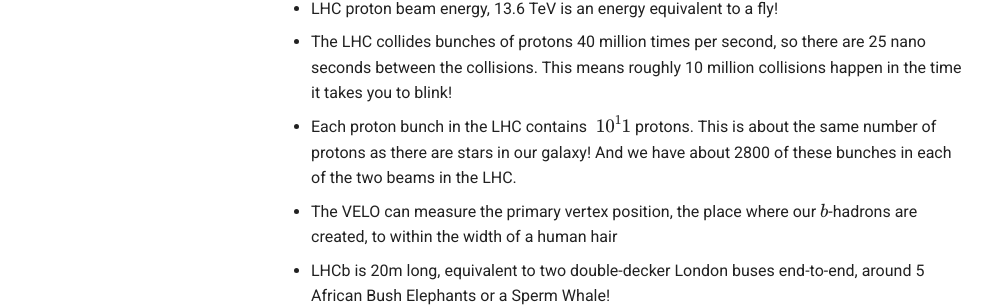
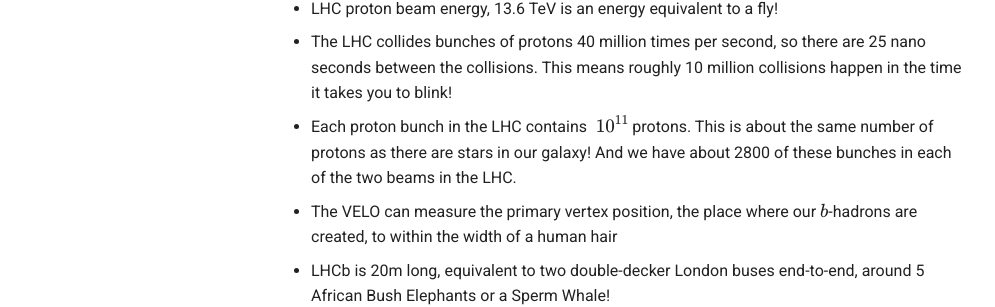
Before and after one commit to sliipper/outreach-training, an MkDocs documentation site: the page built from docs/resources/scales.md, in a window 1280 px wide and 1390 px high. Shown: the part 635-942 px from the top of the window, without its empty margins (15-1010 px from the left). Built offline with MkDocs 1.6.1 and Material for MkDocs 9.7.7, drawn with Linux system fonts in a browser that asks for light colours.

Commit message:
fix typo

```diff
--- a/docs/resources/scales.md
+++ b/docs/resources/scales.md
@@ -16,7 +16,7 @@
 
 - The LHC collides bunches of protons 40 million times per second, so there are 25 nano seconds between the collisions. This means roughly 10 million collisions happen in the time it takes you to blink!
 
-- Each proton bunch in the LHC contains $~10^11$ protons. This is about the same number of protons as there are stars in our galaxy! And we have about 2800 of these bunches in each of the two beams in the LHC.
+- Each proton bunch in the LHC contains $~10^{11}$ protons. This is about the same number of protons as there are stars in our galaxy! And we have about 2800 of these bunches in each of the two beams in the LHC.
 
 - The VELO can measure the primary vertex position, the place where our $b$-hadrons are created, to within the width of a human hair
 
```
